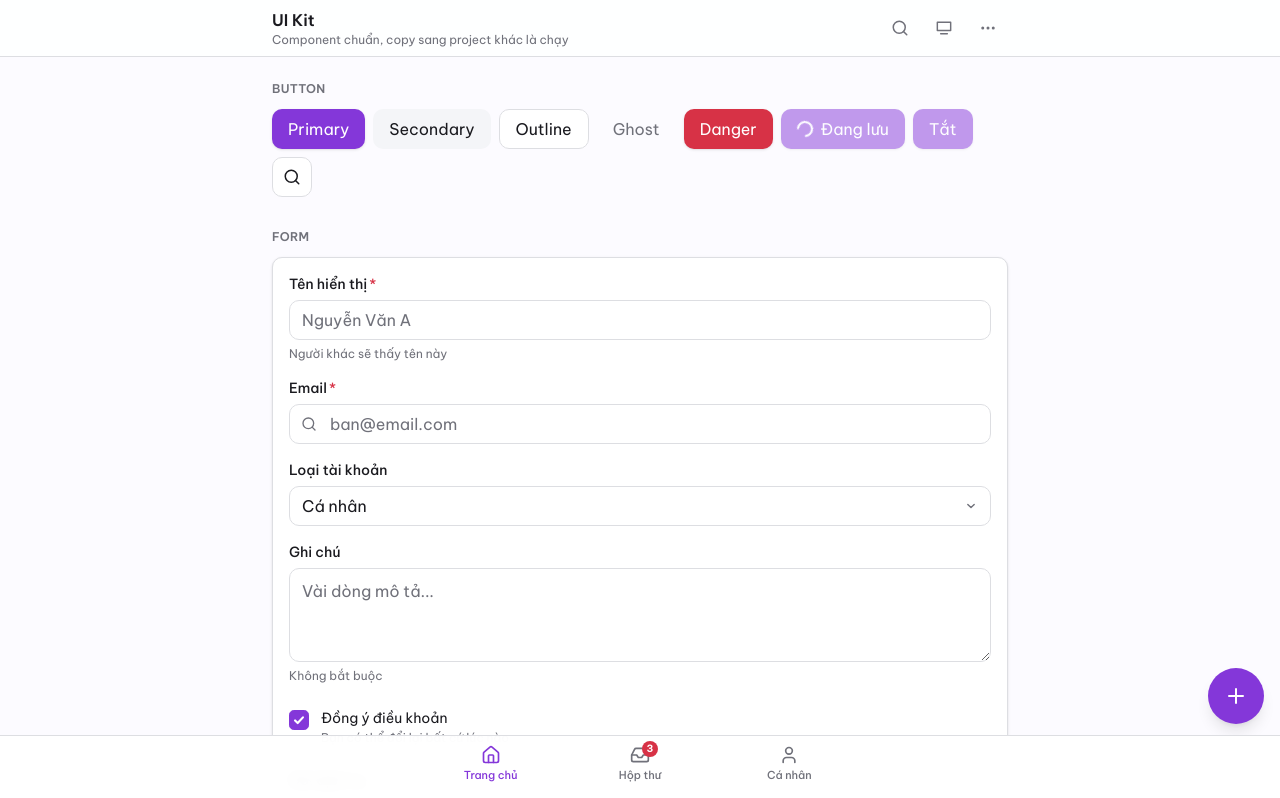
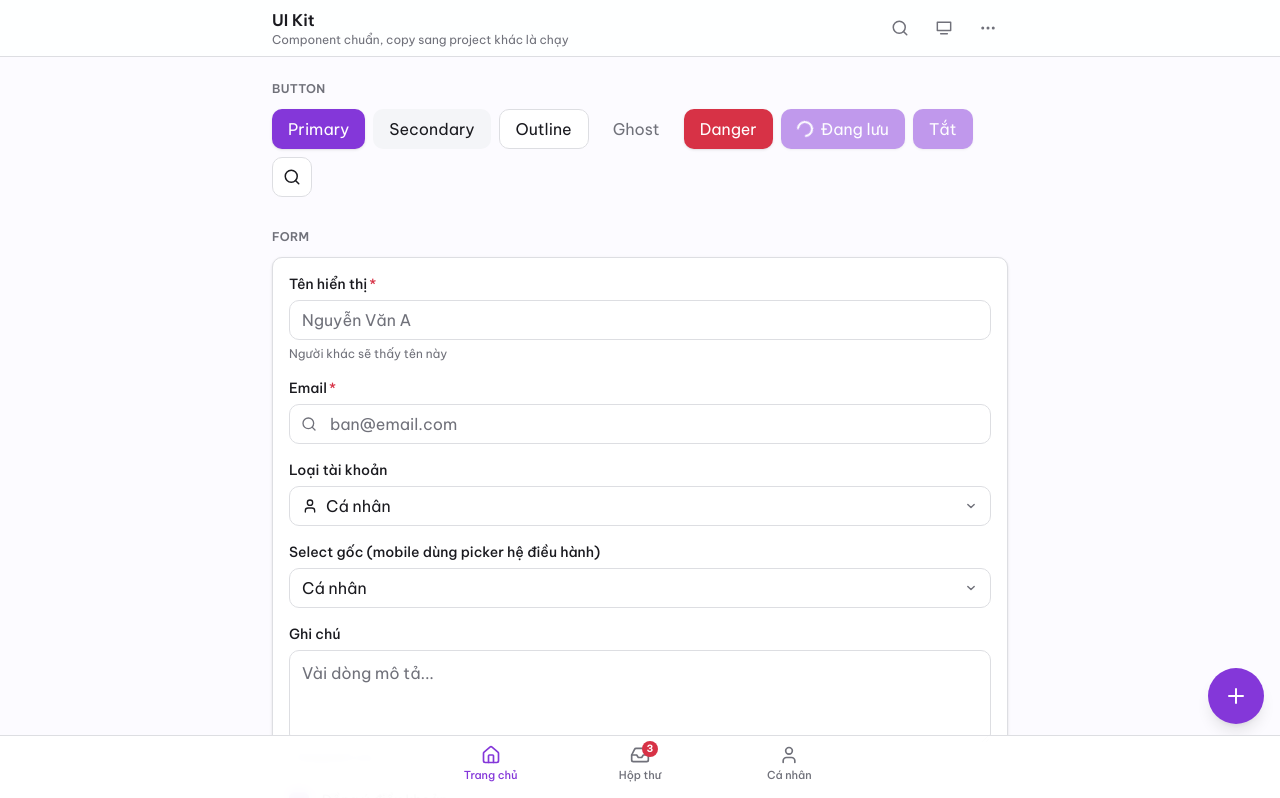
Before and after one commit to nguyenhuy158/ui-kit, a React (Vite) app: page / in a window 1280 px wide. Shown: the top 798 px of the page. Built offline with nearby package versions, Linux system fonts and the light colour scheme.

Commit message:
✨ feat(listbox): styled select replacing the native gray popup

```diff
--- a/src/demo/Gallery.tsx
+++ b/src/demo/Gallery.tsx
@@ -28,6 +28,7 @@
   X,
 } from "lucide-react";
 import { Accordion } from "../ui/Accordion";
+import { Listbox } from "../ui/Listbox";
 import { Alert } from "../ui/Alert";
 import { Avatar } from "../ui/Avatar";
 import { Badge } from "../ui/Badge";
@@ -127,6 +128,7 @@
   const [page, setPage] = useState(3);
   const [date, setDate] = useState("");
   const [city, setCity] = useState("");
+  const [accountType, setAccountType] = useState("personal");
   const [files, setFiles] = useState<File[]>([]);
   const [step, setStep] = useState(1);
   const [paletteOpen, setPaletteOpen] = useCommandPalette();
@@ -201,6 +203,17 @@
             </Field>
 
             <Field label="Loại tài khoản">
+              <Listbox
+                value={accountType}
+                onChange={setAccountType}
+                options={[
+                  { value: "personal", label: "Cá nhân", icon: <User size={16} />, description: "Một người dùng" },
+                  { value: "team", label: "Nhóm", icon: <Inbox size={16} />, description: "Chia sẻ với thành viên" },
+                ]}
+              />
+            </Field>
+
+            <Field label="Select gốc (mobile dùng picker hệ điều hành)">
               <Select defaultValue="personal">
                 <option value="personal">Cá nhân</option>
                 <option value="team">Nhóm</option>
--- /dev/null
+++ b/src/ui/Listbox.tsx
@@ -0,0 +1,168 @@
+import { useId, useState, type ReactNode } from "react";
+import { cn } from "./cn";
+import { useDismiss } from "./use-dismiss";
+
+export type ListboxOption = {
+  value: string;
+  label: string;
+  /** Chu phu ben duoi, vi du mo ta ngan. */
+  description?: string;
+  icon?: ReactNode;
+};
+
+export type ListboxProps = {
+  options: ListboxOption[];
+  value?: string;
+  onChange: (value: string) => void;
+  placeholder?: string;
+  disabled?: boolean;
+  invalid?: boolean;
+  className?: string;
+};
+
+/**
+ * O chon tu ve, dong bo giao dien voi phan con lai (khac popup xam cua <select>).
+ * Danh sach ngan, khong can tim. Dai tu ~10 muc thi dung <Combobox>.
+ * Phim: Enter/Space/mui ten mo; mui ten len xuong di chuyen; Enter chon; Esc dong.
+ */
+export function Listbox({
+  options,
+  value,
+  onChange,
+  placeholder = "Chọn...",
+  disabled,
+  invalid,
+  className,
+}: ListboxProps) {
+  const [open, setOpen] = useState(false);
+  const [highlight, setHighlight] = useState(0);
+  const ref = useDismiss(open, () => setOpen(false));
+  const listId = useId();
+
+  const selected = options.find((option) => option.value === value);
+
+  const show = () => {
+    setHighlight(Math.max(0, options.findIndex((option) => option.value === value)));
+    setOpen(true);
+  };
+
+  const commit = (option: ListboxOption) => {
+    onChange(option.value);
+    setOpen(false);
+  };
+
+  const onKeyDown = (event: React.KeyboardEvent) => {
+    if (!open) {
+      if (["Enter", " ", "ArrowDown", "ArrowUp"].includes(event.key)) {
+        event.preventDefault();
+        show();
+      }
+      return;
+    }
+    if (event.key === "ArrowDown") {
+      event.preventDefault();
+      setHighlight((index) => Math.min(index + 1, options.length - 1));
+    } else if (event.key === "ArrowUp") {
+      event.preventDefault();
+      setHighlight((index) => Math.max(index - 1, 0));
+    } else if (event.key === "Enter" || event.key === " ") {
+      event.preventDefault();
+      const option = options[highlight];
+      if (option) commit(option);
+    } else if (event.key === "Tab") {
+      setOpen(false);
+    }
+  };
+
+  return (
+    <div ref={ref} className={cn("relative", className)}>
+      <button
+        type="button"
+        onClick={() => (open ? setOpen(false) : show())}
+        onKeyDown={onKeyDown}
+        disabled={disabled}
+        aria-haspopup="listbox"
+        aria-expanded={open}
+        aria-controls={listId}
+        aria-invalid={invalid || undefined}
+        className={cn(
+          "flex h-11 w-full items-center gap-2 rounded-ui border border-border bg-surface px-3 pr-9 text-left text-fg sm:h-10",
+          "text-base sm:pointer-fine:text-sm",
+          "outline-none transition focus:border-primary focus:ring-2 focus:ring-ring",
+          "disabled:cursor-not-allowed disabled:opacity-60",
+          open && "border-primary ring-2 ring-ring",
+          invalid && "border-danger",
+        )}
+      >
+        {selected?.icon}
+        <span className={cn("min-w-0 flex-1 truncate", !selected && "text-fg-muted")}>
+          {selected?.label ?? placeholder}
+        </span>
+      </button>
+
+      <svg
+        aria-hidden="true"
+        viewBox="0 0 20 20"
+        fill="none"
+        stroke="currentColor"
+        strokeWidth="1.75"
+        className={cn(
+          "pointer-events-none absolute right-3 top-1/2 h-4 w-4 -translate-y-1/2 text-fg-muted transition",
+          open && "rotate-180",
+        )}
+      >
+        <path d="M6 8l4 4 4-4" strokeLinecap="round" strokeLinejoin="round" />
+      </svg>
+
+      {open && (
+        <ul
+          id={listId}
+          role="listbox"
+          style={{ animation: "ui-slide-down 120ms ease-out" }}
+          className="absolute z-50 mt-1 max-h-64 w-full overflow-y-auto rounded-ui border border-border bg-surface p-1 shadow-lg"
+        >
+          {options.map((option, index) => {
+            const isSelected = option.value === value;
+            return (
+              <li key={option.value}>
+                <button
+                  type="button"
+                  role="option"
+                  aria-selected={isSelected}
+                  tabIndex={-1}
+                  onClick={() => commit(option)}
+                  onPointerEnter={() => setHighlight(index)}
+                  className={cn(
+                    "flex w-full items-center gap-2.5 rounded-[calc(var(--ui-radius)-4px)] px-2.5 py-2 text-left text-sm transition",
+                    index === highlight ? "bg-surface-muted" : "bg-transparent",
+                    isSelected ? "font-semibold text-primary" : "text-fg",
+                  )}
+                >
+                  {option.icon}
+                  <span className="min-w-0 flex-1">
+                    <span className="block truncate">{option.label}</span>
+                    {option.description && (
+                      <span className="block truncate text-xs font-normal text-fg-muted">
+                        {option.description}
+                      </span>
+                    )}
+                  </span>
+                  <svg
+                    aria-hidden="true"
+                    viewBox="0 0 20 20"
+                    fill="none"
+                    stroke="currentColor"
+                    strokeWidth="2"
+                    className={cn("h-4 w-4 shrink-0", !isSelected && "invisible")}
+                  >
+                    <path d="M5 10.5l3 3 7-7" strokeLinecap="round" strokeLinejoin="round" />
+                  </svg>
+                </button>
+              </li>
+            );
+          })}
+        </ul>
+      )}
+    </div>
+  );
+}
--- a/src/ui/index.ts
+++ b/src/ui/index.ts
@@ -8,6 +8,7 @@
 export { Input, Textarea, Select } from "./Input";
 export { Field } from "./Field";
 export { Combobox, type ComboboxOption } from "./Combobox";
+export { Listbox, type ListboxOption } from "./Listbox";
 export { DatePicker, formatDate, type DateString } from "./DatePicker";
 export { FileUpload, formatBytes } from "./FileUpload";
 export { Stepper, type Step } from "./Stepper";
```
